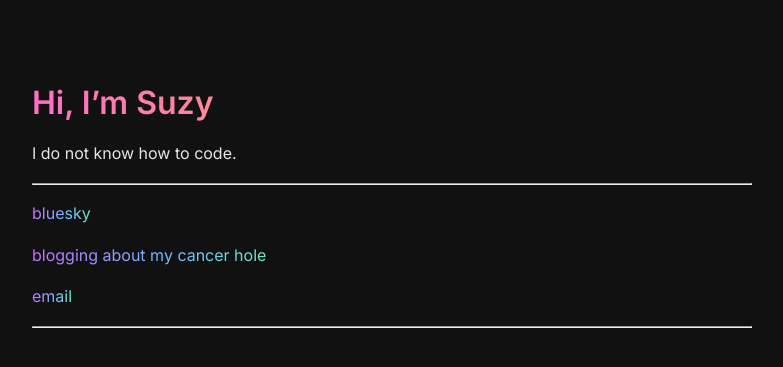
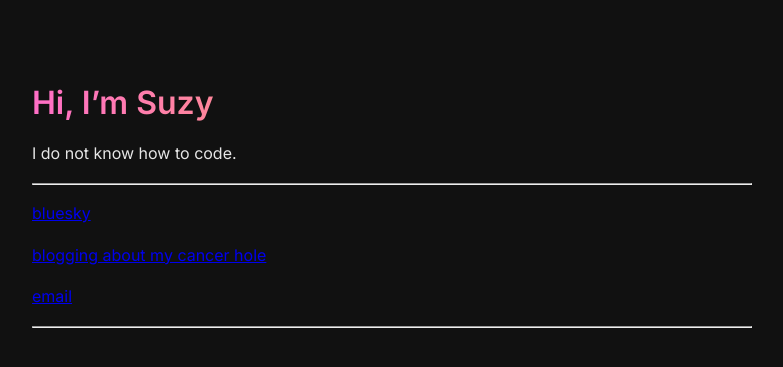
Before and after one commit to Marmitewarlock/suzal, a Jekyll site: the page built from index.md, in a window 1280 px wide. Shown: the top 367 px of the page, without its empty margins (248-1031 px from the left). Built offline with Jekyll 4.4.1, drawn with Linux system fonts in a browser that asks for light colours; our own code applies the rules of GitHub Pages for plain Markdown files.

Commit message:
Update royal-velvet.css

```diff
--- a/assets/css/royal-velvet.css
+++ b/assets/css/royal-velvet.css
@@ -96,32 +96,6 @@ p {
   color: var(--text-normal);
   line-height: 1.6;
   margin: 1em 0;
-}
-
-/*──────────────────────────────────────────────
-  GLOBAL Gradient Links (Version 3)
-──────────────────────────────────────────────*/
-
-a {
-  background: linear-gradient(
-    90deg,
-    #c86eff,
-    #6ebaff,
-    #6effa3,
-    #fff56e,
-    #ffa95f,
-    #ff6ec7
-  );
-  background-size: 300%;
-  background-clip: text;
-  -webkit-background-clip: text;
-  color: transparent !important;
-  -webkit-text-fill-color: transparent !important;
-  transition: background-position 0.4s ease;
-}
-
-a:hover {
-  background-position: 100% 0;
 }
 
 /*──────────────────────────────────────────────
```
